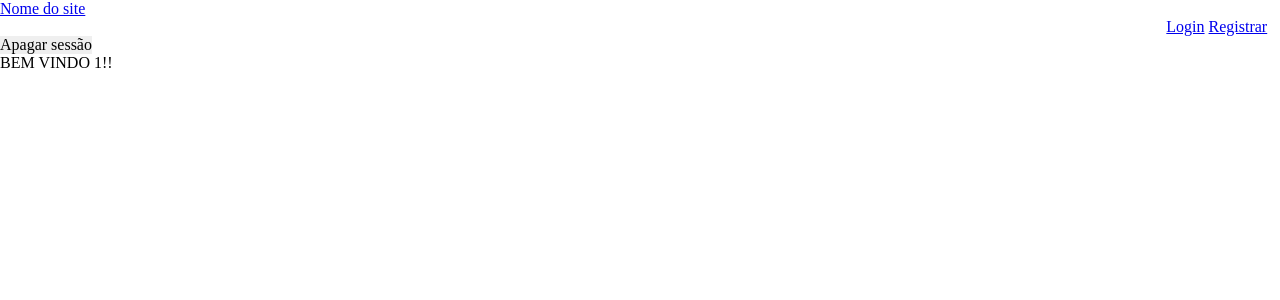
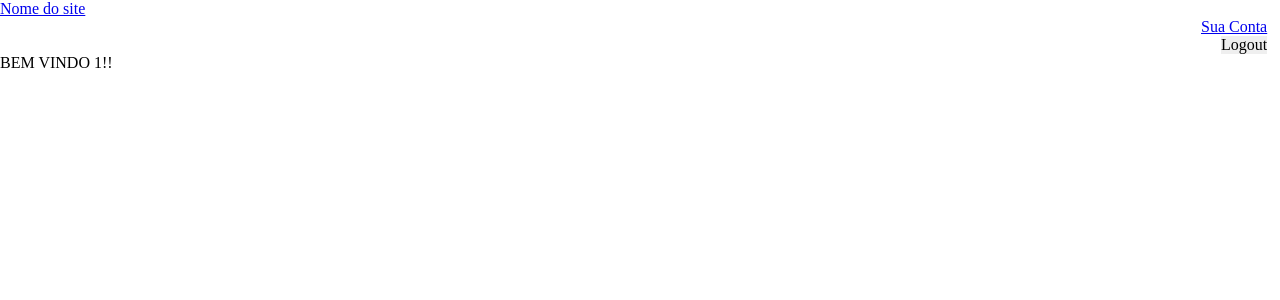
Before and after one commit to Anti-guaraitubense/pi_opet, a PHP site: page / in a window 1280 px wide. Shown: the top 300 px of the page. Run offline with PHP 8.4, Linux system fonts and the light colour scheme; the visitor is signed in with stand-in values (Sample User, id 1).

Commit message:
Diferença home page qnd logado ou não + logout fix

```diff
--- a/css/style.css
+++ b/css/style.css
@@ -11,3 +11,13 @@
     padding-right: 1%;
     text-align: right;
 }
+
+.my-acc{
+    padding-right: 1%;
+	text-align: right;
+}
+
+.logout-box{
+    padding-right: 1%;
+	text-align: right;
+}
--- a/index.php
+++ b/index.php
@@ -1,3 +1,12 @@
+<?php
+    $logado = false;
+    session_start();
+    if(isset($_SESSION['id'])){
+        $logado = true;
+        $id_user_atual = $_SESSION['id'];
+    }
+?>
+
 <!DOCTYPE html>
 <html lang="en">
 <head>
@@ -10,30 +19,42 @@
 <body onload="evitar_dados_reload()";>
     <a href="#" class="logo">Nome do site</a>
 
-    <div class="reg-acc">
-        <a href="login.php">Login</a>
-        <a href="registrar.php">Registrar</a>
-    </div>
+    <?php
 
-    <form action="index.php" method="post">
-        <input type="submit" value="Apagar sessão" name="del_ses">
-    </form>
+        if($logado){
+        ?>
+            <div class="my-acc">
+                <a href="#" class="sua-conta">Sua Conta</a>
+            </div>
+
+            <form action="index.php" method="post">
+                <div class="logout-box">
+                    <input type="submit" value="Logout" name="logout" class="logout">
+                </div>
+            </form>
+        <?php
+        }else{
+        ?>
+            <div class="reg-acc">
+                <a href="login.php">Login</a>
+                <a href="registrar.php">Registrar</a>
+            </div>
+        <?php
+        }
+    ?>
 
     <?php
 
-        session_start();
-
-        if(isset($_POST['del_ses'])){
+        if(isset($_POST['logout'])){
 
             session_destroy();
+            header("location:index.php");
             exit();
         }
 
-        if(isset($_SESSION['id'])){
+        if($logado){
 
-            $id = $_SESSION['id'];
-
-            echo "<h1> BEM VINDO $id!!";
+            echo "<h1> BEM VINDO $id_user_atual!!";
         }
     ?>
 </body>
```
